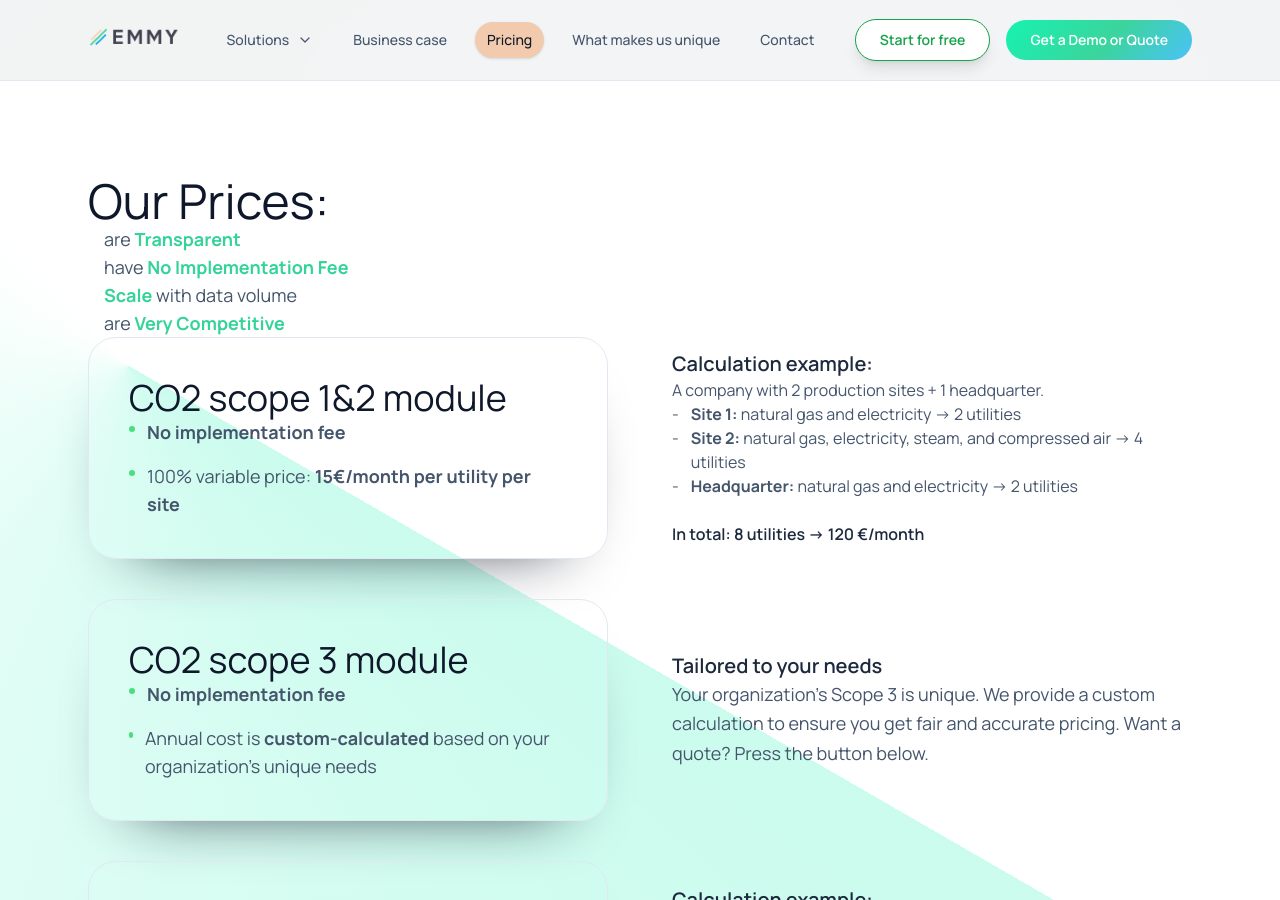
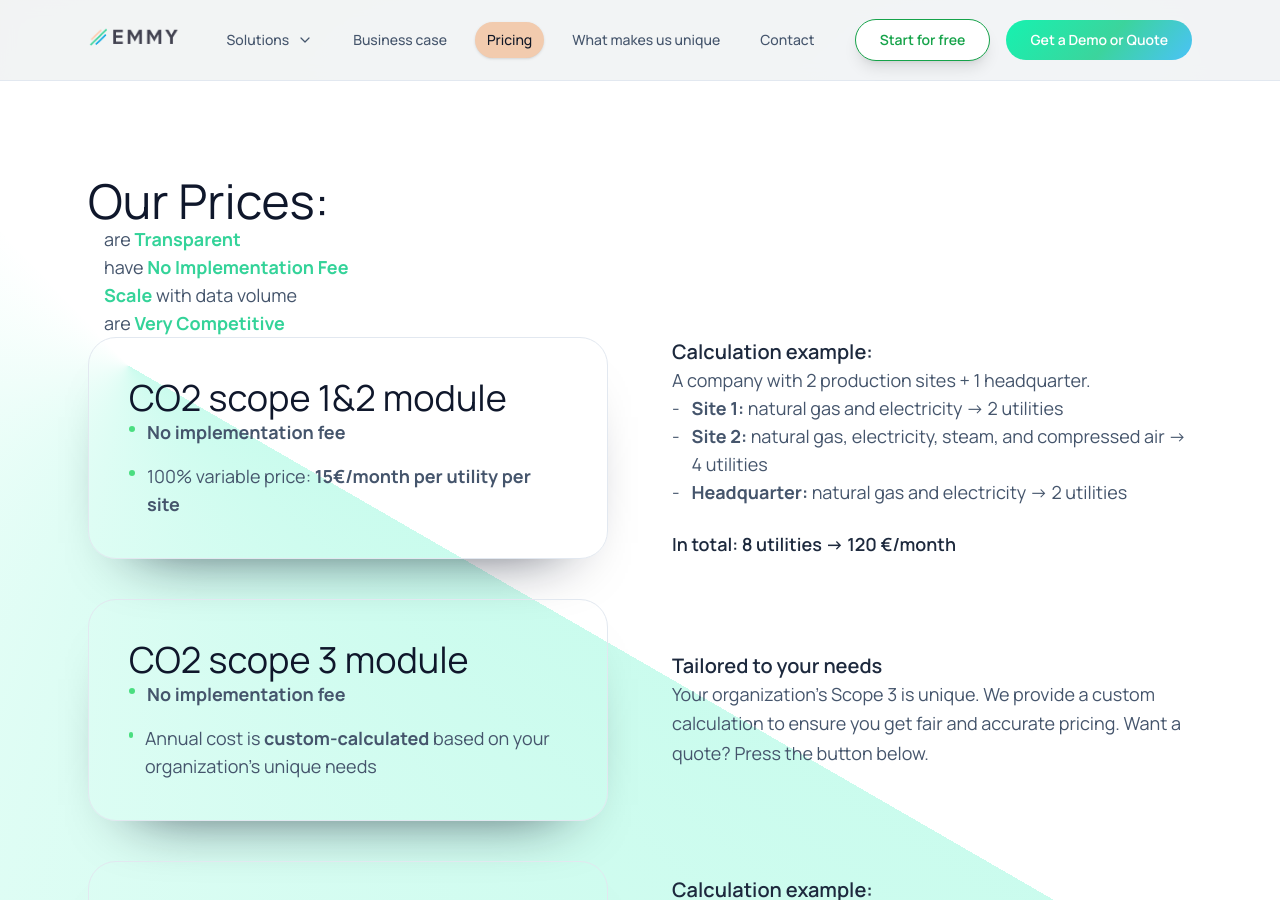
Before and after one commit to emmy-earth/promo-website, a Jekyll site: the page built from pricing.html, in a window 1280 px wide and 900 px high. Built offline with Jekyll 4.4.1, drawn with Linux system fonts in a browser that asks for light colours; nearby versions of some CDN libraries; comment, search, counter and statistics services are not loaded.

Commit message:
Update pricing.html

```diff
--- a/pricing.html
+++ b/pricing.html
@@ -50,13 +50,13 @@ description: "Learn about Emmy.earth's price to make carbon accounting effortles
         </div>
         <div data-animate data-delay="0.1s">
           <h4 class="font-semibold text-xl text-slate-800 mb-6">Calculation example:</h4>
-          <p class="text-slate-600 mb-4">A company with 2 production sites + 1 headquarter.</p>
-          <ul class="space-y-1 text-base text-slate-600">
+          <p class="text-slate-600 mb-4 text-lg">A company with 2 production sites + 1 headquarter.</p>
+          <ul class="space-y-2 text-lg text-slate-600">
             <li class="flex items-start gap-3"><span>-</span><span><strong>Site 1:</strong> natural gas and electricity -> 2 utilities</span></li>
             <li class="flex items-start gap-3"><span>-</span><span><strong>Site 2:</strong> natural gas, electricity, steam, and compressed air -> 4 utilities</span></li>
             <li class="flex items-start gap-3"><span>-</span><span><strong>Headquarter:</strong> natural gas and electricity -> 2 utilities</span></li>
           </ul>
-          <p class="mt-6 font-semibold text-slate-800">In total: 8 utilities -> 120 €/month</p>
+          <p class="mt-6 font-semibold text-slate-800 text-lg">In total: 8 utilities -> 120 €/month</p>
         </div>
       </div>
 
@@ -86,13 +86,13 @@ description: "Learn about Emmy.earth's price to make carbon accounting effortles
         </div>
         <div data-animate data-delay="0.1s">
           <h4 class="font-semibold text-xl text-slate-800 mb-6">Calculation example:</h4>
-          <p class="text-slate-600 mb-4">A company with 2 production sites + 1 headquarter.</p>
-          <ul class="space-y-1 text-base text-slate-600">
+          <p class="text-slate-600 mb-4 text-lg">A company with 2 production sites + 1 headquarter.</p>
+          <ul class="space-y-2 text-lg text-slate-600">
             <li class="flex items-start gap-3"><span>-</span><span><strong>Site 1:</strong> purchases tab water -> 1 utility</span></li>
             <li class="flex items-start gap-3"><span>-</span><span><strong>Site 2:</strong> purchases tab & river water -> 2 utilities</span></li>
             <li class="flex items-start gap-3"><span>-</span><span><strong>Headquarter:</strong> purchases tab water -> 1 utility</span></li>
           </ul>
-          <p class="mt-6 font-semibold text-slate-800">In total: 4 utilities -> 60 €/month</p>
+          <p class="mt-6 font-semibold text-slate-800 text-lg">In total: 4 utilities -> 60 €/month</p>
         </div>
       </div>
 
```
